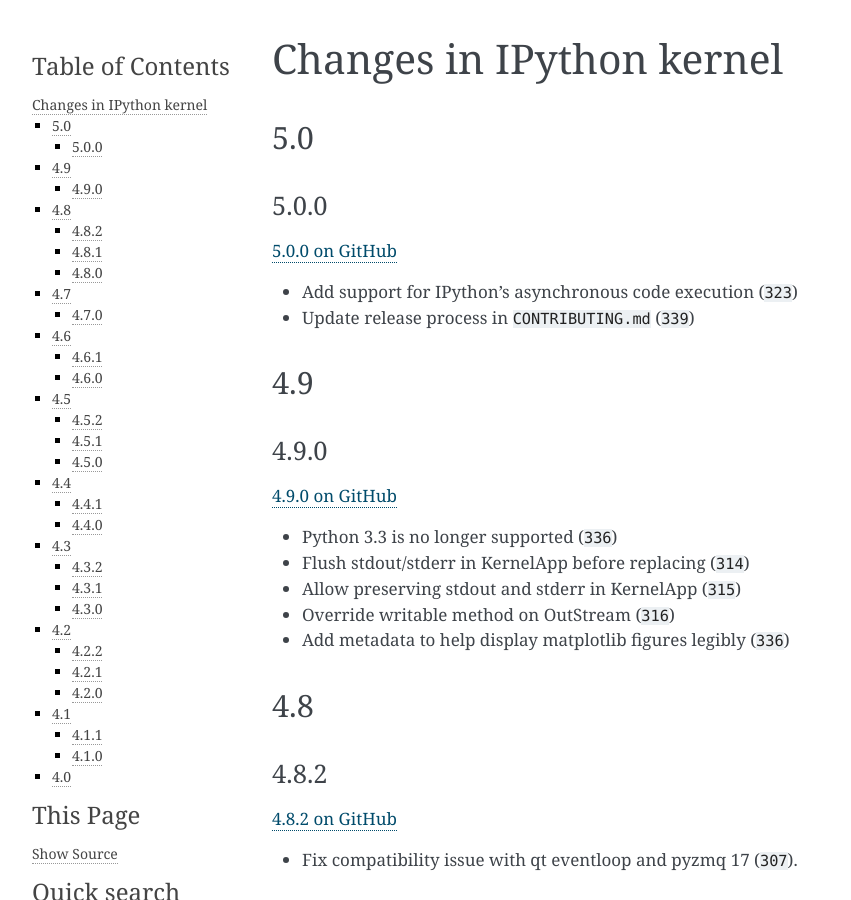
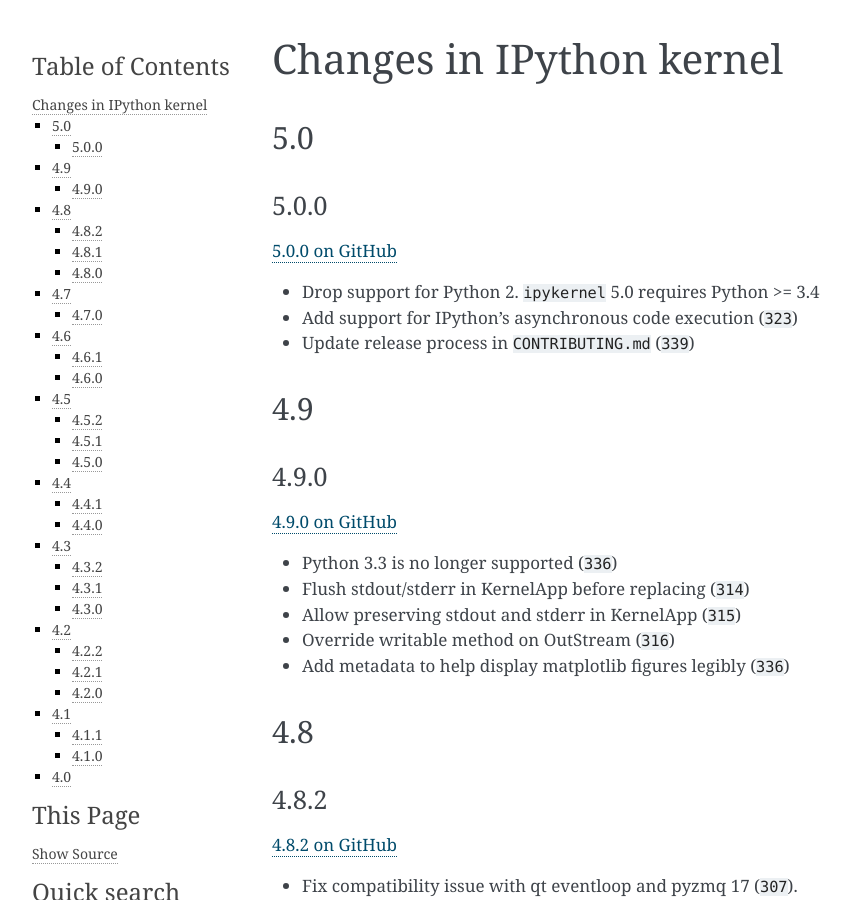
Before and after one commit to ipython/ipykernel, a Sphinx documentation site: the page built from docs/changelog.rst, in a window 1280 px wide and 900 px high. Shown: the whole window, without its empty margins (148-999 px from the left). Built offline with Sphinx 7.4.7, drawn with Linux system fonts in a browser that asks for light colours; cross-references to code outside the pages are shown as plain code.

Commit message:
add Python support change to changelog

```diff
--- a/docs/changelog.rst
+++ b/docs/changelog.rst
@@ -9,8 +9,10 @@
 
 `5.0.0 on GitHub <https://github.com/ipython/ipykernel/milestones/5.0>`__
 
+- Drop support for Python 2. ``ipykernel`` 5.0 requires Python >= 3.4
 - Add support for IPython's asynchronous code execution (:ghpull:`323`)
 - Update release process in ``CONTRIBUTING.md`` (:ghpull:`339`)
+
 
 4.9
 ---
```
